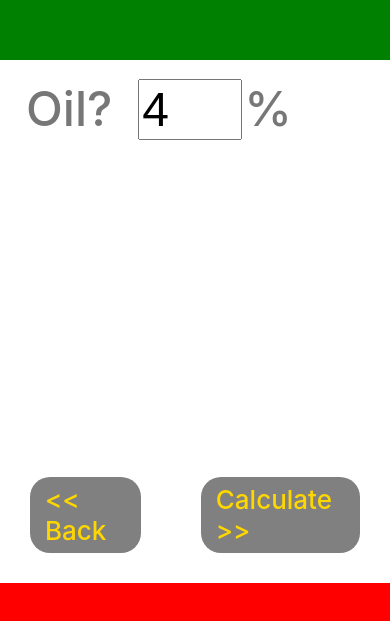
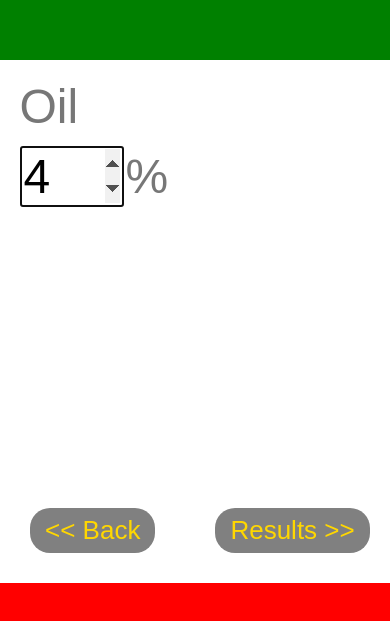
Before and after one commit to sharkand73/pizza_party, a React (Create React App) app: page /oil in a window 390 px wide. Shown: the part 109-730 px from the top of the page. Built offline with nearby package versions, Linux system fonts and the light colour scheme.

Commit message:
Added styling for mobile.

```diff
--- a/public/index.html
+++ b/public/index.html
@@ -19,12 +19,11 @@
       Notice the use of %PUBLIC_URL% in the tags above.
       It will be replaced with the URL of the `public` folder during the build.
       Only files inside the `public` folder can be referenced from the HTML.
-
       Unlike "/favicon.ico" or "favicon.ico", "%PUBLIC_URL%/favicon.ico" will
       work correctly both with client-side routing and a non-root public URL.
       Learn how to configure a non-root public URL by running `npm run build`.
     -->
-    <title>React App</title>
+    <title>Pizza Party</title>
   </head>
   <body>
     <noscript>You need to enable JavaScript to run this app.</noscript>
@@ -32,10 +31,8 @@
     <!--
       This HTML file is a template.
       If you open it directly in the browser, you will see an empty page.
-
       You can add webfonts, meta tags, or analytics to this file.
       The build step will place the bundled scripts into the <body> tag.
-
       To begin the development, run `npm start` or `yarn start`.
       To create a production bundle, use `npm run build` or `yarn build`.
     -->
--- a/src/App.css
+++ b/src/App.css
@@ -1,5 +1,6 @@
 html, body {
   height: 100vh;
+  font-family: Arial, Helvetica, sans-serif;
 }
 
 a {
@@ -56,7 +57,7 @@ a {
 label {
     color: #777;
     font-size: 36pt;
-    padding: 26px;
+    padding-right: 26px;
     font-weight: 500
 }
 
@@ -67,6 +68,7 @@ label {
 .input-div, .results-table {
   width: 100%;
   margin-top: 5%;
+  margin-left: 5%;
 }
 
 input {
@@ -140,6 +142,7 @@ input {
 .col2 {
   width: 20%;
   font-weight: 500;
+  font-size: 28pt;
   padding: 0;
   display: inline-block;
   }
@@ -172,3 +175,29 @@ input {
   from { opacity: 0; }
   to   { opacity: 1; }
   }
+
+@media only screen and (max-width: 700px) {
+
+  .label {
+    display: block;
+  }
+   input {
+    margin-top: 3%;
+   }
+
+   .button:hover {
+    background-color: grey;
+    border-color: grey;
+    transform: none;
+    box-shadow: none ;
+  }
+
+  .row {
+    margin-left: 5%;
+  }
+
+  .col1 {
+    width: 35%;
+  }
+
+}
--- a/src/components/Back.js
+++ b/src/components/Back.js
@@ -4,7 +4,7 @@ import { Link } from "react-router-dom";
 const Back = ({ link }) => {
     return (
         <Link to={link} >
-        <div className = 'button'>&lt;&lt; Back</div>
+        <div className = 'button'>&lt;&lt;&nbsp;Back</div>
         </Link>
     )
 }
--- a/src/components/Dough.js
+++ b/src/components/Dough.js
@@ -20,7 +20,7 @@ const Dough = ({ values, setValues} ) => {
             <div className = 'body'>
                 <div className = 'input-div'>
                     <label className = 'label'>
-                    Weight of dough?
+                    Dough weight
                     </label>
                     <input type='number'
                     id = 'dough-input'
@@ -29,6 +29,7 @@ const Dough = ({ values, setValues} ) => {
                     min = {ranges.doughMin}
                     max = {ranges.doughMax}
                     step = {ranges.doughStep}
+                    autoFocus = {true}
                 />
                 <label className='unit'>g</label>
                     </div>
--- a/src/components/Hydration.js
+++ b/src/components/Hydration.js
@@ -22,7 +22,7 @@ const Hydration = ({ values, setValues }) => {
             <div className = 'body'>
                 <div className = 'input-div'>
                     <label className = 'label'>
-                 Hydration?
+                 Hydration
                     </label>
                     <input type='number'
                     id = 'hydration-input'
@@ -31,6 +31,7 @@ const Hydration = ({ values, setValues }) => {
                     min = {ranges.hydrationMin}
                     max = {ranges.hydrationMax}
                     step = {ranges.hydrationStep}
+                    autoFocus = {true}
                 />
                 <label className='unit'>%</label>
                 </div>
--- a/src/components/Next.js
+++ b/src/components/Next.js
@@ -4,7 +4,7 @@ import { Link } from "react-router-dom";
 const Next = ({ link, text }) => {
     return (
         <Link to={link} >
-        <div className = 'button'>{text} &gt;&gt;</div>
+        <div className = 'button'>{text}&nbsp;&gt;&gt;</div>
         </Link>
     )
 }
--- a/src/components/Oil.js
+++ b/src/components/Oil.js
@@ -8,7 +8,7 @@ import { ranges } from '../supporting-code/Settings';
 const Oil = ({ values, setValues }) => {
     const back = '/salt';
     const next = '/results';
-    const text = 'Calculate';
+    const text = 'Results';
 
     const [oil, setOil] = useState(values.oil);
     useEffect(() => {
@@ -23,7 +23,7 @@ const Oil = ({ values, setValues }) => {
             <div className = 'body'>
                 <div className = 'input-div'>
                     <label className = 'label'>
-                    Oil?
+                    Oil
                     </label>
                     <input type='number'
                     id = 'oil-input'
@@ -32,6 +32,7 @@ const Oil = ({ values, setValues }) => {
                     min = {ranges.oilMin}
                     max = {ranges.oilMax}
                     step = {ranges.oilStep}
+                    autoFocus = {true}
                 />
                 <label className='unit'>%</label>
                 </div>
--- a/src/components/Results.js
+++ b/src/components/Results.js
@@ -11,7 +11,7 @@ const Results = ({ values }) => {
 
     const back = '/oil';
     const next = '/';
-    const text = 'Start Over';
+    const text = 'Home';
 
     const results = calculateWeights(values);
 
--- a/src/components/Salt.js
+++ b/src/components/Salt.js
@@ -22,7 +22,7 @@ const Salt = ({ values, setValues }) => {
             <div className = 'body'>
                 <div className = 'input-div'>
                     <label className = 'label'>
-                    Salt?
+                    Salt
                     </label>
                     <input type='number'
                     id = 'salt-input'
@@ -31,6 +31,7 @@ const Salt = ({ values, setValues }) => {
                     min = {ranges.saltMin}
                     max = {ranges.saltMax}
                     step = {ranges.saltStep}
+                    autoFocus = {true}
                 />
                 <label className='unit'>%</label>
                 </div>
--- a/src/components/Yeast.js
+++ b/src/components/Yeast.js
@@ -22,7 +22,7 @@ const Yeast = ({ values, setValues }) => {
             <div className = 'body'>
                 <div className = 'input-div'>
                     <label className = 'label'>
-                    Yeast?
+                    Yeast
                     </label>
                     <input type='number'
                     id = 'yeast-input'
@@ -31,6 +31,7 @@ const Yeast = ({ values, setValues }) => {
                     min = {ranges.yeastMin}
                     max = {ranges.yeastMax}
                     step = {ranges.yeastStep}
+                    autoFocus = {true}
                 />
                 <label className='unit'>%</label>
                 </div>
--- a/src/supporting-code/Settings.js
+++ b/src/supporting-code/Settings.js
@@ -1,4 +1,4 @@
-export const title = 'Pizza Calculator';
+export const title = 'Pizza Party';
 
 export const defaultValues = {
     doughWeight: 1000,
```
Also changed, not shown: firebase.json (added), 1 other file (tests, documents, lock files or other folders).
